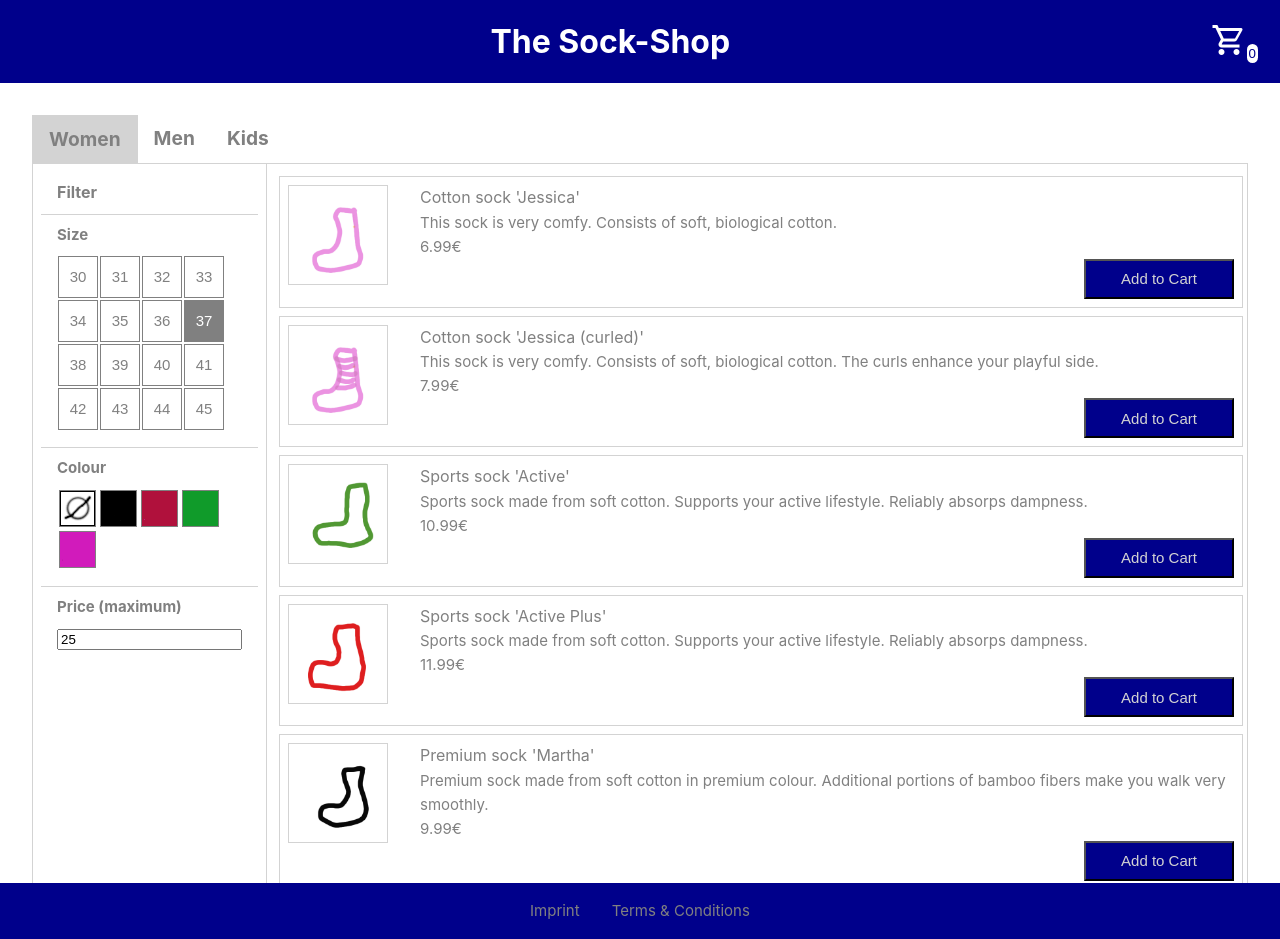
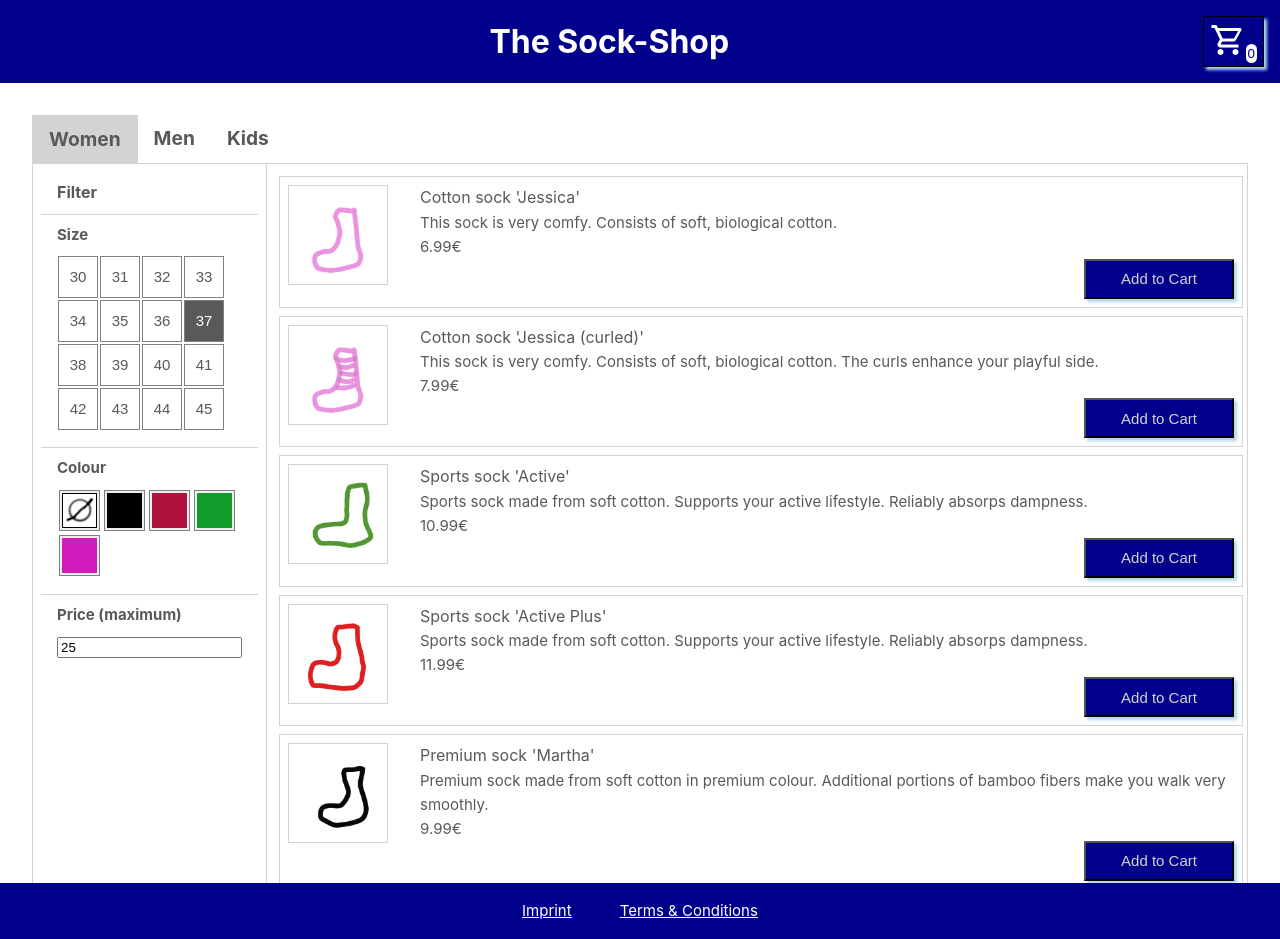
Before and after one commit to annam002/responsible-frontend-dev, a Vue app: page / in a window 1280 px wide. Built offline with nearby package versions, Linux system fonts and the light colour scheme.

Commit message:
Fix contrast

```diff
--- a/src/assets/main.css
+++ b/src/assets/main.css
@@ -40,7 +40,7 @@ a {
   display: flex;
   flex-direction: column;
   background-color: white;
-  color: grey;
+  color: #595959;
 }
 
 .content {
@@ -87,6 +87,14 @@ a {
   width: 150px;
   height: 40px;
   align-self: flex-end;
+  box-shadow: 3px 3px 3px lightblue;
+}
+
+.button:hover, .button:focus {
+  background-color: #017e7e;
+  border: 1px solid #017e7e;
+  color: white;
+  box-shadow: 3px 3px 3px #02e3e3;
 }
 
 .hidden {
--- a/src/components/ShopFooter.vue
+++ b/src/components/ShopFooter.vue
@@ -1,7 +1,7 @@
 <template>
 <div class="footer">
-  <a class="small-gap" href="/imprint">Imprint</a>
-  <a href="/terms">Terms & Conditions</a>
+  <a class="small-gap footer-link" href="/imprint">Imprint</a>
+  <a class="footer-link" href="/terms">Terms & Conditions</a>
 </div>
 </template>
 
@@ -16,5 +16,17 @@
   background-color: darkblue;
   justify-content: center;
 }
+.footer-link {
+  color: white;
+  text-decoration: underline;
+  padding: 0 0.5rem;
+}
+
+.footer-link:hover, .footer-link:focus {
+  color: white;
+  text-decoration: underline;
+  border: 1px solid white;
+
+}
 
 </style>
--- a/src/components/ShopHeader.vue
+++ b/src/components/ShopHeader.vue
@@ -49,6 +49,12 @@ function openCart() {
 
 .img-button {
   background-color: darkblue;
-  border: none;
+  box-shadow: 3px 3px 3px lightblue;
+  border: 1px solid black;
+}
+
+.img-button:hover, .img-button:focus {
+  background-color: #017e7e;
+  border: 1px solid #017e7e;
 }
 </style>
--- a/src/components/home/ColorSelector.vue
+++ b/src/components/home/ColorSelector.vue
@@ -2,7 +2,6 @@
   <div class="flex flex-wrap">
     <button v-for="color in colors" v-bind:key="color"
          class="filter-item"
-         :class="{'selected-item': selectedColor === color.color}"
          @click="selectColor(color.color)"
     >
       <img :src="getColorImage(color)"/>
@@ -36,13 +35,20 @@ function getColorImage({img, color} : { img: string, color: Color }) {
 
 <style scoped>
 .filter-item {
-  width: 37px;
-  height: 37px;
+  width: 41px;
+  height: 41px;
   margin: 2px;
   border: 1px solid grey;
   text-align: center;
   cursor: pointer;
-  padding: 0;
+  padding: 2px;
+}
+
+.filter-item:hover, .filter-item:focus {
+  background-color: #017e7e;
+  color: white;
+  padding: 1px;
+  border: 1px solid #017e7e;
 }
 
 </style>
--- a/src/components/home/ShopMenuBar.vue
+++ b/src/components/home/ShopMenuBar.vue
@@ -65,5 +65,6 @@ function nextTab(index: number) {
   border: 1px solid lightgrey;
   border-bottom: none;
   background-color: lightgrey;
+  color: #595959;
 }
 </style>
--- a/src/components/home/SizeSelector.vue
+++ b/src/components/home/SizeSelector.vue
@@ -34,13 +34,19 @@ function selectSize(size: number) {
   border: 1px solid grey;
   text-align: center;
   cursor: pointer;
-  color: grey;
+  color: #595959;
   background-color: white;
   font-size: 0.938rem;
 }
 
 .selected-item {
-  background-color: grey;
+  background-color: #595959;;
   color: white;
 }
+
+.selected-item:hover, .selected-item:focus {
+  background-color: #017e7e;
+  color: white;
+  border: 1px solid #017e7e;
+}
 </style>
```
